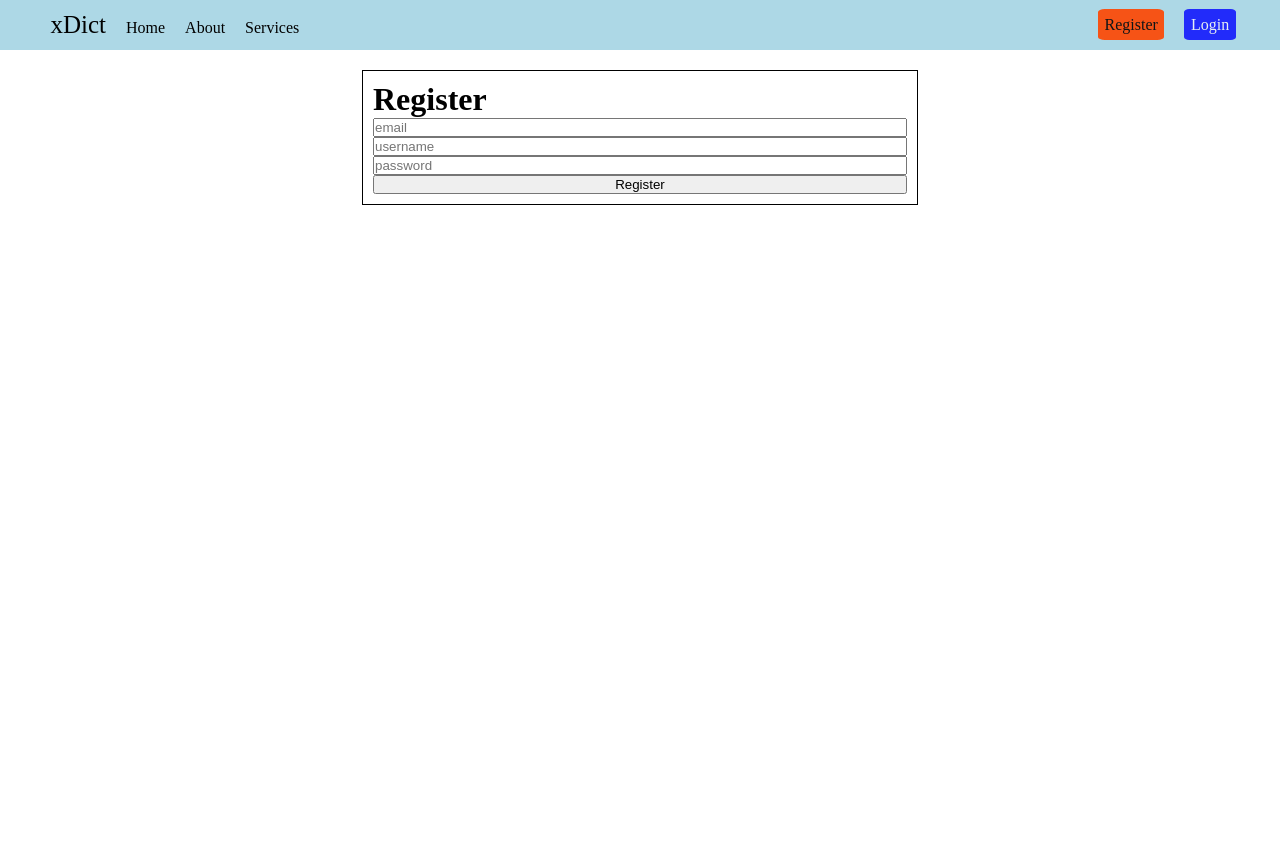
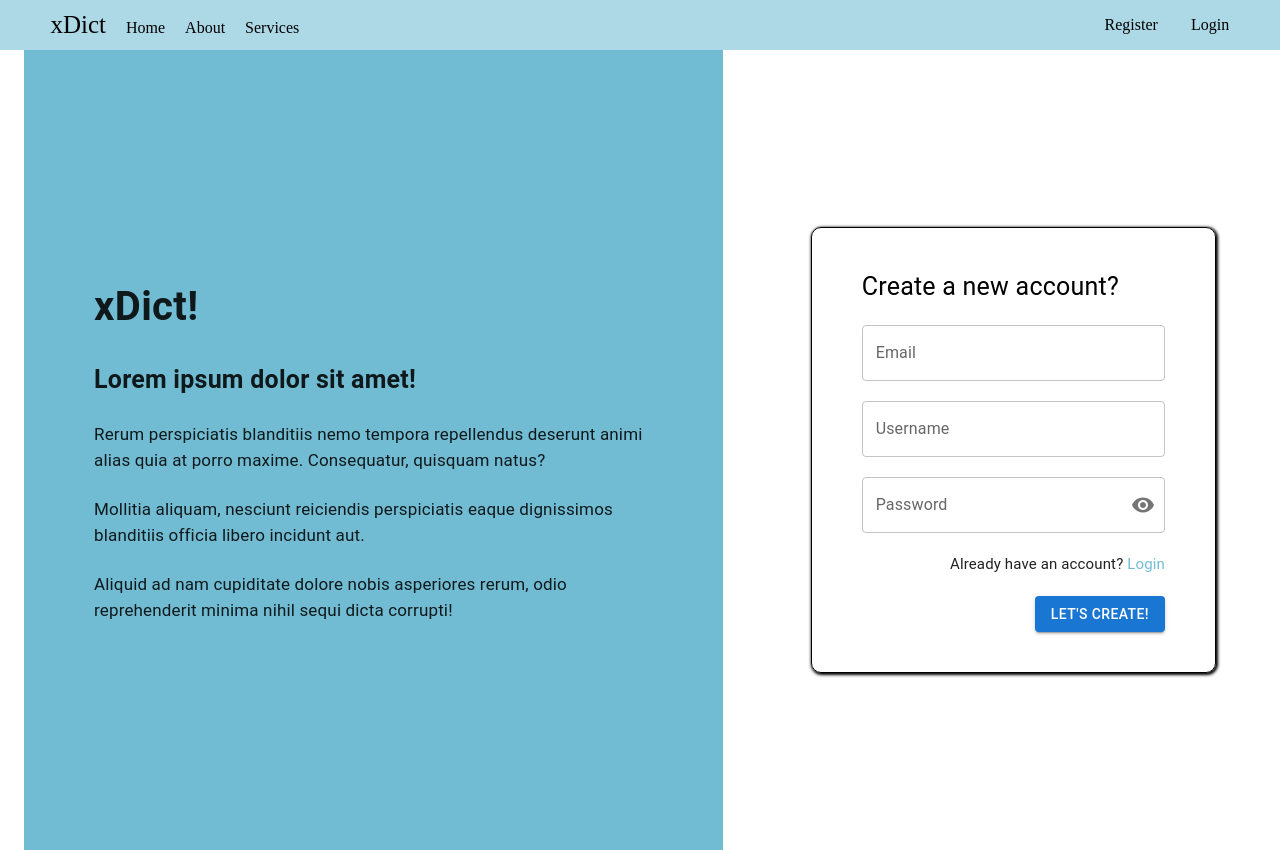
Before and after one commit to hakankumas/xDict, a React (Vite) app in the folder client/: page /register in a window 1280 px wide. Before the commit the page ends 800 px from the top, so only its background shows below. Built offline with nearby package versions, Linux system fonts and the light colour scheme.

Commit message:
Register page was edited.

```diff
--- a/client/src/pages/Register.jsx
+++ b/client/src/pages/Register.jsx
@@ -1,12 +1,47 @@
 import React, { useState } from "react";
 import axios from "axios";
 import Grid from "@mui/material/Grid2";
-import { Container } from "@mui/material";
+import {
+    Box,
+    Button,
+    Container,
+    FormControl,
+    IconButton,
+    InputAdornment,
+    InputLabel,
+    OutlinedInput,
+    Stack,
+    TextField,
+} from "@mui/material";
+import Typography from "@mui/material/Typography";
+import Paper from "@mui/material/Paper";
+import { styled } from "@mui/material/styles";
+import { Link } from "react-router-dom";
+import Visibility from "@mui/icons-material/Visibility";
+import VisibilityOff from "@mui/icons-material/VisibilityOff";
+
+const Item = styled(Paper)(({ theme }) => ({
+    fontFamily: "monospace",
+    boxShadow: "none",
+    backgroundColor: "transparent",
+    textAlign: "center",
+}));
 function Register() {
     const [email, setEmail] = useState("");
     const [username, setUsername] = useState("");
     const [password, setPassword] = useState("");
     const [statusText, setStatusText] = useState("");
+
+    const [showPassword, setShowPassword] = React.useState(false);
+    const handleClickShowPassword = () => setShowPassword((show) => !show);
+
+    const handleMouseDownPassword = (event) => {
+        event.preventDefault();
+    };
+
+    const handleMouseUpPassword = (event) => {
+        event.preventDefault();
+    };
     const handleSubmit = (e) => {
         if (!email || !username || !password) {
             alert("Please fill all the fields");
@@ -37,47 +72,216 @@ function Register() {
 
     return (
         <div>
-            <Container maxWidth="lg">
-                <Grid
-                    container
-                    justifyContent="center"
-                    sx={{ padding: "20px" }}
-                >
-                    <Grid size={{ xs: 12, sm: 8, md: 6 }}>
+            <Container maxWidth="xl">
+                <Grid container direction="row" spacing={6}>
+                    <Grid size={{ xs: 12, sm: 4, md: 7 }}>
+                        <Box
+                            sx={{
+                                width: "100%",
+                                height: "100vh",
+                                backgroundColor: "#71bcd2",
+                                display: "flex",
+                                flexDirection: "column",
+                                justifyContent: "center",
+                            }}
+                        >
+                            <Stack
+                                spacing={3}
+                                sx={{
+                                    padding: "70px",
+                                }}
+                            >
+                                <Item>
+                                    <Typography
+                                        sx={{
+                                            textAlign: "start",
+                                            fontWeight: "bold",
+                                            fontSize: "40px",
+                                        }}
+                                    >
+                                        xDict!
+                                    </Typography>
+                                </Item>
+                                <Item>
+                                    <Typography
+                                        sx={{
+                                            textAlign: "start",
+                                            fontWeight: "bold",
+                                            fontSize: "25px",
+                                        }}
+                                    >
+                                        Lorem ipsum dolor sit amet!
+                                    </Typography>
+                                </Item>
+                                <Item>
+                                    <Typography
+                                        sx={{
+                                            textAlign: "start",
+                                            fontSize: "17px",
+                                        }}
+                                    >
+                                        Rerum perspiciatis blanditiis nemo
+                                        tempora repellendus deserunt animi alias
+                                        quia at porro maxime. Consequatur,
+                                        quisquam natus?
+                                    </Typography>
+                                </Item>
+                                <Item>
+                                    <Typography
+                                        sx={{
+                                            textAlign: "start",
+                                            fontSize: "17px",
+                                        }}
+                                    >
+                                        Mollitia aliquam, nesciunt reiciendis
+                                        perspiciatis eaque dignissimos
+                                        blanditiis officia libero incidunt aut.
+                                    </Typography>
+                                </Item>
+                                <Item>
+                                    <Typography
+                                        sx={{
+                                            textAlign: "start",
+                                            fontSize: "17px",
+                                        }}
+                                    >
+                                        Aliquid ad nam cupiditate dolore nobis
+                                        asperiores rerum, odio reprehenderit
+                                        minima nihil sequi dicta corrupti!
+                                    </Typography>
+                                </Item>
+                            </Stack>
+                        </Box>
+                    </Grid>
+                    <Grid
+                        size={{ xs: 12, sm: 8, md: 5 }}
+                        sx={{
+                            display: "flex",
+                            justifyContent: "center",
+                            alignItems: "center",
+                        }}
+                    >
                         <form
                             style={{
                                 display: "flex",
                                 flexDirection: "column",
                                 width: "100%",
                                 border: "1px solid black",
-                                padding: "10px",
+                                padding: "40px 50px",
+                                margin: "0px 40px",
+                                boxShadow: "1px 1px 3px 1px black",
+                                borderRadius: "10px",
+                                gap: "20px",
                             }}
                         >
-                            <h1>Register</h1>
-                            <input
+                            <Typography
+                                sx={{
+                                    textAlign: "left",
+                                    fontSize: "25px",
+                                }}
+                            >
+                                Create a new account?
+                            </Typography>
+                            <TextField
+                                label="Email"
                                 type="email"
-                                name="email"
+                                variant="outlined"
+                                sx={{ width: "100%" }}
                                 value={email}
                                 onChange={(e) => setEmail(e.target.value)}
-                                placeholder="email"
                             />
-                            <input
-                                type="text"
-                                name="username"
+                            <TextField
+                                label="Username"
+                                variant="outlined"
+                                sx={{ width: "100%" }}
                                 value={username}
                                 onChange={(e) => setUsername(e.target.value)}
-                                placeholder="username"
                             />
-                            <input
-                                type="text"
-                                name="password"
-                                value={password}
-                                onChange={(e) => setPassword(e.target.value)}
-                                placeholder="password"
-                            />
-                            {statusText && <div>{statusText}</div>}
-
-                            <button onClick={handleSubmit}>Register</button>
+                            <FormControl
+                                sx={{ width: "100%" }}
+                                variant="outlined"
+                            >
+                                <InputLabel htmlFor="outlined-adornment-password">
+                                    Password
+                                </InputLabel>
+                                <OutlinedInput
+                                    id="outlined-adornment-password"
+                                    type={showPassword ? "text" : "password"}
+                                    endAdornment={
+                                        <InputAdornment position="end">
+                                            <IconButton
+                                                aria-label="toggle password visibility"
+                                                onClick={
+                                                    handleClickShowPassword
+                                                }
+                                                onMouseDown={
+                                                    handleMouseDownPassword
+                                                }
+                                                onMouseUp={
+                                                    handleMouseUpPassword
+                                                }
+                                                edge="end"
+                                            >
+                                                {showPassword ? (
+                                                    <VisibilityOff />
+                                                ) : (
+                                                    <Visibility />
+                                                )}
+                                            </IconButton>
+                                        </InputAdornment>
+                                    }
+                                    label="Password"
+                                    value={password}
+                                    onChange={(e) =>
+                                        setPassword(e.target.value)
+                                    }
+                                />
+                            </FormControl>
+                            <Item>
+                                <Typography
+                                    sx={{
+                                        textAlign: "right",
+                                        fontSize: "15px",
+                                    }}
+                                >
+                                    Already have an account?{" "}
+                                    <Link
+                                        to="/login"
+                                        style={{
+                                            color: "#71bcd2",
+                                            textDecoration: "none",
+                                        }}
+                                    >
+                                        Login
+                                    </Link>
+                                </Typography>
+                            </Item>
+                            {statusText && (
+                                <Typography
+                                    sx={{
+                                        textAlign: "center",
+                                        color: "green",
+                                        fontSize: "15px",
+                                    }}
+                                >
+                                    {statusText}
+                                </Typography>
+                            )}
+                            <Item
+                                sx={{
+                                    boxShadow: "none",
+                                    padding: "0",
+                                    display: "flex",
+                                    justifyContent: "flex-end",
+                                }}
+                            >
+                                <Button
+                                    variant="contained"
+                                    onClick={handleSubmit}
+                                >
+                                    Let's Create!
+                                </Button>
+                            </Item>
                         </form>
                     </Grid>
                 </Grid>
--- a/client/src/scss/header.scss
+++ b/client/src/scss/header.scss
@@ -19,18 +19,20 @@
         margin: 1%;
         cursor: pointer;
         .register {
-            background-color: orangered;
-            opacity: 0.9;
-            color: black;
             padding: 5%;
-            border-radius: 10%;
+            &:hover {
+                background-color: #3c5e7c;
+                color: rgb(230, 230, 230);
+                border-radius: 10%;
+            }
         }
         .login {
-            background-color: blue;
-            opacity: 0.8;
-            color: whitesmoke;
             padding: 5%;
-            border-radius: 10%;
+            &:hover {
+                background-color: #3c5e7c;
+                color: rgb(230, 230, 230);
+                border-radius: 10%;
+            }
         }
         .logout {
             border: 1px solid black;
```
